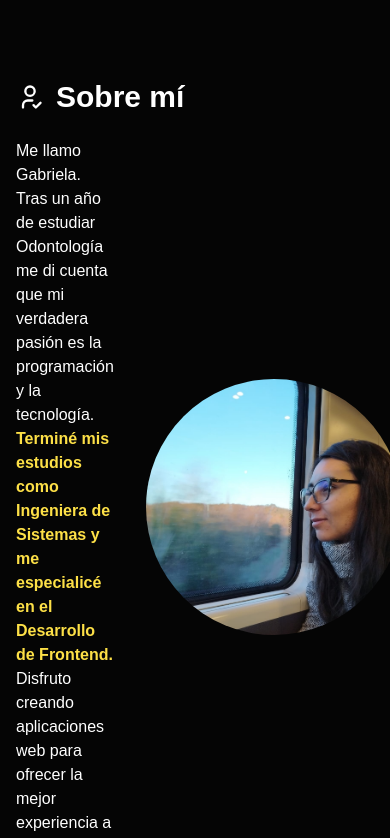
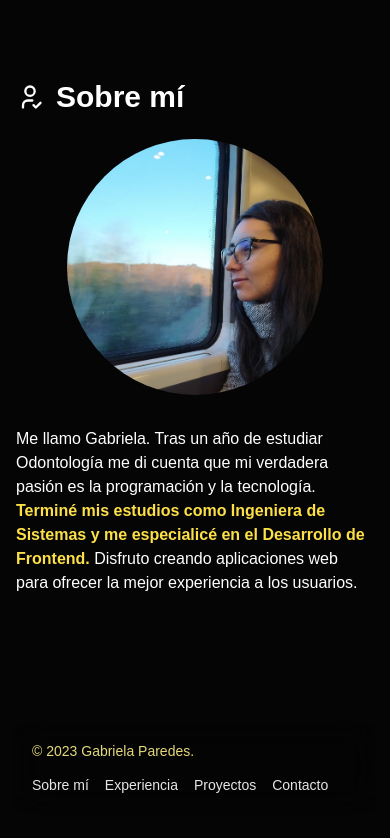
Before and after one commit to gabiprds93/gabiprds93.github.io, an Astro site: page / in a window 390 px wide. Shown: the part 3320-4158 px from the top of the page. Built offline with nearby package versions, Linux system fonts and the light colour scheme; Astro itself is replaced by a stand-in of ours.

Commit message:
Fix responsive in AboutMe component

```diff
--- a/src/components/AboutMe.astro
+++ b/src/components/AboutMe.astro
@@ -1,4 +1,4 @@
-<article class='flex items-center gap-8'>
+<article class='flex flex-col-reverse md:flex-row items-center gap-8'>
   <div
     class='text-white [&>p]:mb-4 [&>p>strong]:text-yellow-300 [&>p>strong]:font-semibold text-pretty'
   >
```
